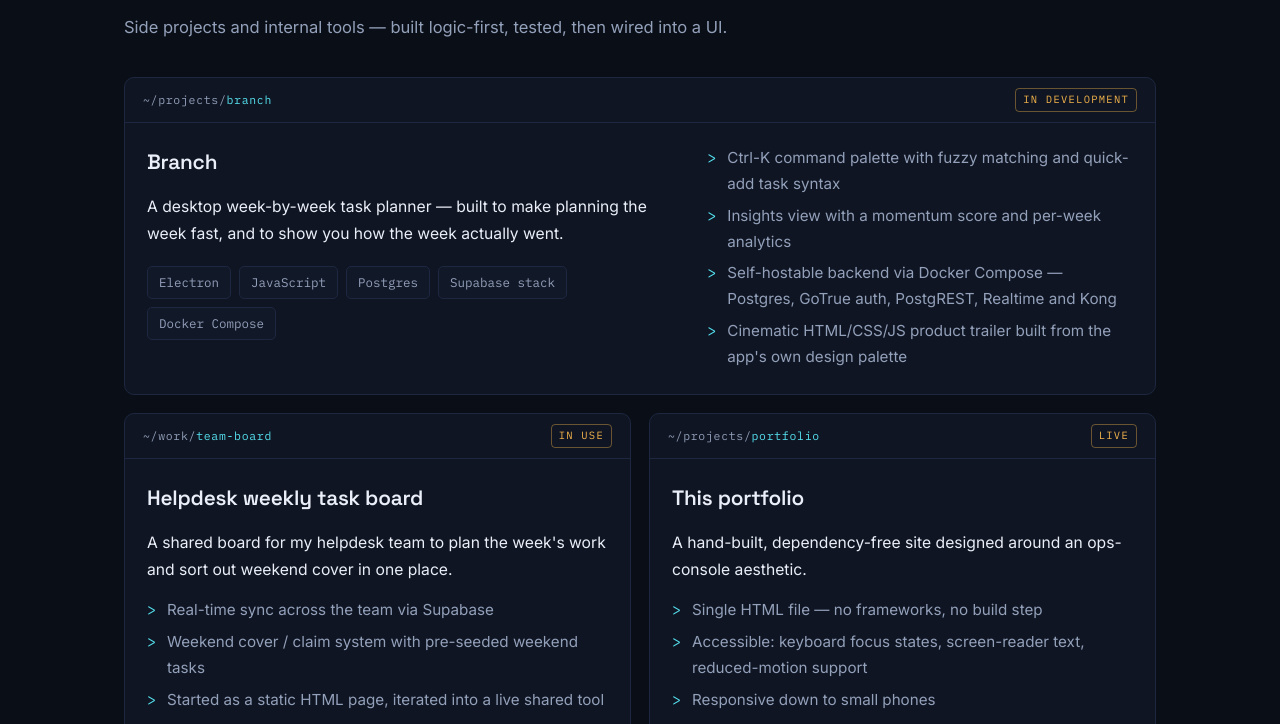
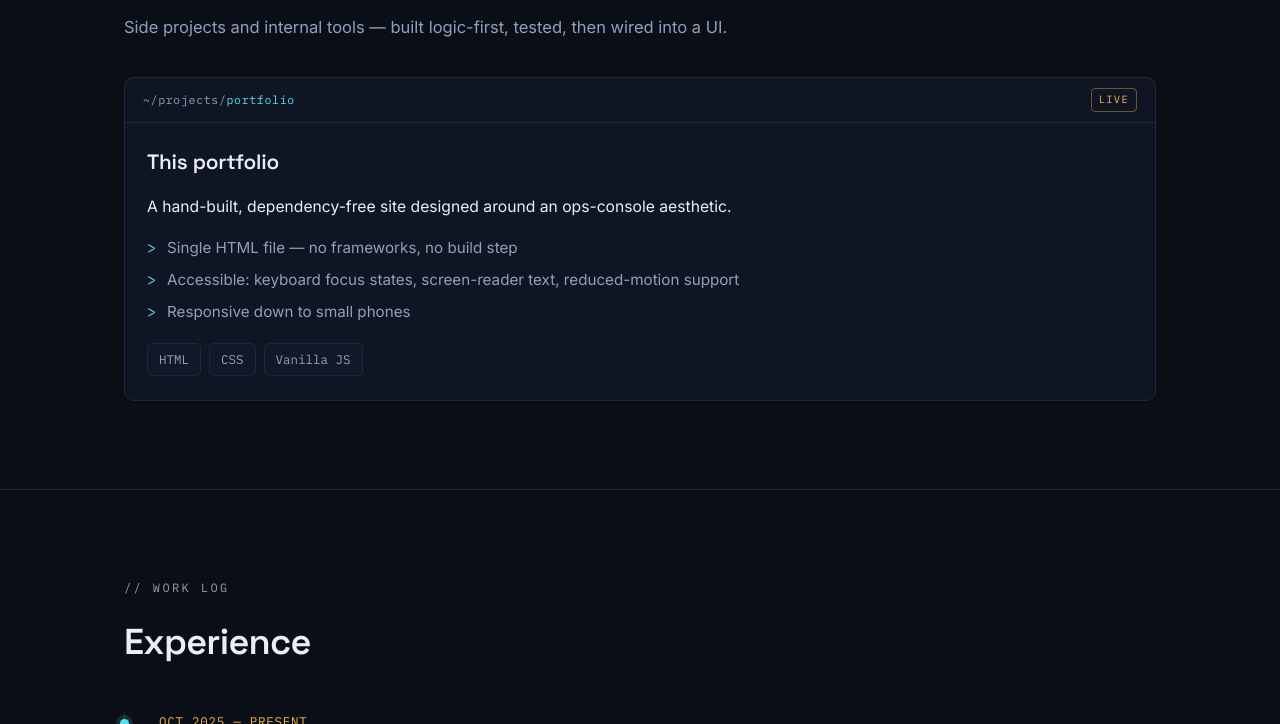
Before and after one commit to LewistNeil/lewistneil.github.io, a plain HTML site: page index.html in a window 1280 px wide. Shown: the part 1353-2077 px from the top of the page. Drawn offline with Linux system fonts and the light colour scheme.

Commit message:
Remove Branch and helpdesk task board project cards
Co-Authored-By: Claude Opus 5.5 <noreply@anthropic.com>
Claude-Session: https://claude.ai/code/session_013HY8sTCy3DH8mrrXHkKWLC

```diff
--- a/index.html
+++ b/index.html
@@ -460,62 +460,8 @@ footer .dot{margin:0 6px 0 0}
     <!-- Photos for these cards are set in PROJECT_PHOTOS near the bottom of this file. -->
     <div class="projects">
 
-      <!-- Featured: Branch -->
-      <article class="proj featured">
-        <div class="proj-bar">
-          <span class="path">~/projects/<span>branch</span></span>
-          <span class="proj-tag">In development</span>
-        </div>
-        <div class="proj-media" data-project="branch" hidden></div>
-        <div class="proj-body">
-          <div class="lead">
-            <h3>Branch</h3>
-            <p class="problem">A desktop week-by-week task planner — built to make planning the week fast, and to show you how the week actually went.</p>
-            <div class="chips">
-              <span class="chip">Electron</span>
-              <span class="chip">JavaScript</span>
-              <span class="chip">Postgres</span>
-              <span class="chip">Supabase stack</span>
-              <span class="chip">Docker Compose</span>
-            </div>
-            <!-- Add links when ready:
-            <div class="proj-links"><a href="https://github.com/..." target="_blank" rel="noopener">Repo ↗</a><a href="..." target="_blank" rel="noopener">Trailer ↗</a></div>
-            -->
-          </div>
-          <ul>
-            <li>Ctrl-K command palette with fuzzy matching and quick-add task syntax</li>
-            <li>Insights view with a momentum score and per-week analytics</li>
-            <li>Self-hostable backend via Docker Compose — Postgres, GoTrue auth, PostgREST, Realtime and Kong</li>
-            <li>Cinematic HTML/CSS/JS product trailer built from the app's own design palette</li>
-          </ul>
-        </div>
-      </article>
-
-      <!-- Team task board -->
-      <article class="proj">
-        <div class="proj-bar">
-          <span class="path">~/work/<span>team-board</span></span>
-          <span class="proj-tag">In use</span>
-        </div>
-        <div class="proj-media" data-project="team-board" hidden></div>
-        <div class="proj-body">
-          <h3>Helpdesk weekly task board</h3>
-          <p class="problem">A shared board for my helpdesk team to plan the week's work and sort out weekend cover in one place.</p>
-          <ul>
-            <li>Real-time sync across the team via Supabase</li>
-            <li>Weekend cover / claim system with pre-seeded weekend tasks</li>
-            <li>Started as a static HTML page, iterated into a live shared tool</li>
-          </ul>
-          <div class="chips">
-            <span class="chip">JavaScript</span>
-            <span class="chip">Supabase</span>
-            <span class="chip">GitHub Pages</span>
-          </div>
-        </div>
-      </article>
-
       <!-- This site -->
-      <article class="proj">
+      <article class="proj" style="grid-column:1 / -1">
         <div class="proj-bar">
           <span class="path">~/projects/<span>portfolio</span></span>
           <span class="proj-tag">Live</span>
@@ -709,13 +655,6 @@ footer .dot{margin:0 6px 0 0}
    Tip: 16:9 screenshots (e.g. 1600x900) fit best.
    ============================================================ */
 var PROJECT_PHOTOS = {
-  'branch': [
-    // {src:'img/branch-week.png', alt:'Branch weekly planner showing a week of tasks'},
-    // {src:'img/branch-insights.png', alt:'Branch insights view with momentum score'},
-  ],
-  'team-board': [
-    // {src:'img/team-board.png', alt:'Helpdesk team weekly task board'},
-  ],
   'portfolio': [
     // {src:'img/portfolio.png', alt:'This portfolio site on desktop'},
   ]
```
